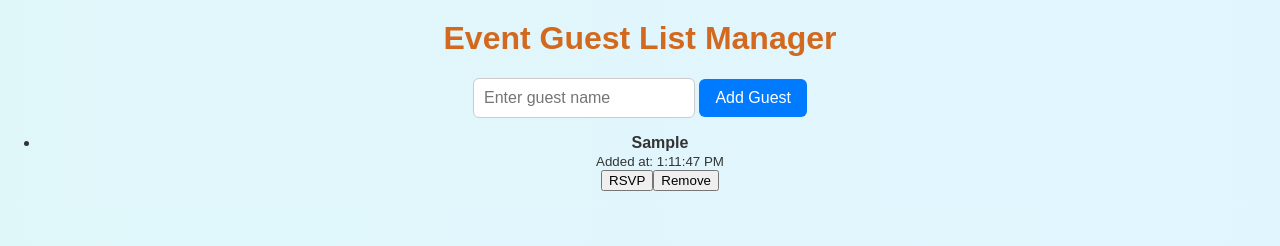
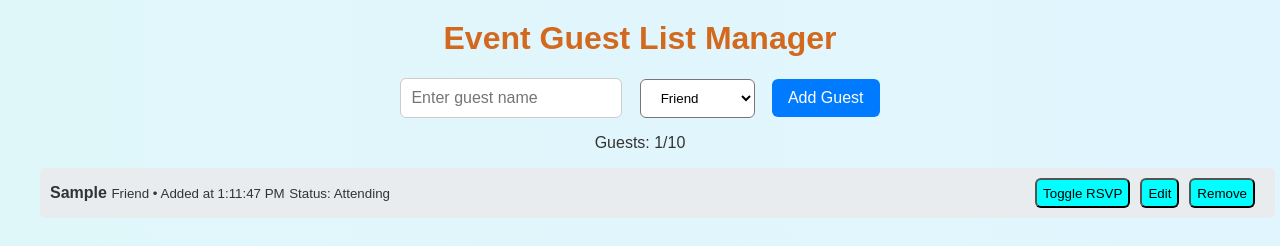
Before and after one commit to amos-kipkorir/Week2-Code-challenge, a plain HTML site: page index.html in a window 1280 px wide. Both pictures are taken after typing "Sample" into the empty fields and a click on the button "Add Guest". Drawn offline with Linux system fonts and the light colour scheme.

```diff
--- a/index.html
+++ b/index.html
@@ -12,8 +12,16 @@
 
         <form id = "guest-form">
             <input type="text" id="guest-name" placeholder="Enter guest name" required/>
+            <select id = "guest-category">
+                <option value = "Friend">Friend</option>
+                <option value = "Family">Family</option>
+                <option value = "Colleague">Colleague</option>
+            </select>
             <button type="submit">Add Guest</button>
         </form>
+
+    <p id="guest-count">Guests: 0/10</p>
+
         <ul id="guest-list"></ul>
     </div>
 
--- a/src/index.js
+++ b/src/index.js
@@ -1,62 +1,95 @@
+document.addEventListener('DOMContentLoaded', function (){
 const form = document.getElementById('guest-form');
-const guestInput = document.getElementById('guest-name');
+const nameInput = document.getElementById('guest-name');
+const categorySelect = document.getElementById('guest-category');
 const guestList = document.getElementById('guest-list');
+const guestCount = document.getElementById('guest-count');
 
 let guests = [];
 
 form.addEventListener('submit', function (e) {
   e.preventDefault();
 
-  const name = guestInput.value.trim();
+  const name = nameInput.value.trim();
+  const category = categorySelect.value;
+
   if (!name) return;
 
   if (guests.length >= 10) {
-    alert('Guest limit reached (10 guests max).');
+    alert('Guest list limit reached! (Max: 10)');
     return;
   }
 
   const guest = {
     id: Date.now(),
     name,
-    attending: false,
-    timestamp: new Date().toLocaleTimeString()
+    category,
+    attending: true,
+    timeAdded: new Date().toLocaleTimeString()
   };
 
   guests.push(guest);
-  guestInput.value = '';
-  renderGuests();
+  updateList();
+  form.reset();
 });
 
-function renderGuests() {
+function updateList() {
   guestList.innerHTML = '';
+  guestCount.textContent = `Guests: ${guests.length}/10`;
 
-  guests.forEach((guest) => {
+  guests.forEach(guest => {
     const li = document.createElement('li');
-    li.className = guest.attending ? 'attending' : '';
+    li.className = 'guest-item';
 
-    const infoDiv = document.createElement('div');
-    infoDiv.className = 'guest-info';
-    infoDiv.innerHTML = `<strong>${guest.name}</strong><br><small>Added at: ${guest.timestamp}</small>`;
+    const info = document.createElement('div');
+    info.className = 'guest-info';
+    info.innerHTML = `
+      <strong class="category-${guest.category}">${guest.name}</strong>
+      <small>${guest.category} • Added at ${guest.timeAdded}</small>
+      <small>Status: ${guest.attending ? 'Attending' : 'Not Attending'}</small>
+    `;
+    const actions = document.createElement('div');
+    actions.className = 'guest-actions';
 
-    const buttonDiv = document.createElement('div');
-    buttonDiv.className = 'buttons';
-
-    const removeBtn = document.createElement('button');
-    removeBtn.textContent = 'Remove';
-    removeBtn.onclick = () => {
-      guests = guests.filter(g => g.id !== guest.id);
-      renderGuests();
+    const toggleBtn = document.createElement('button');
+    toggleBtn.textContent = 'Toggle RSVP';
+    toggleBtn.onclick = () => {
+      guest.attending = !guest.attending;
+      updateList();
+    };
+    const editBtn = document.createElement('button');
+    editBtn.textContent = 'Edit';
+    editBtn.onclick = () => {
+      const input = document.createElement('input');
+      input.type = 'text';
+      input.value = guest.name;
+      input.addEventListener('keydown', (e) => {
+        if (e.key === 'Enter') {
+          const newName = input.value.trim();
+          if (newName) {
+            guest.name = newName;
+            updateList();
+          }
+        }
+      });
+      info.innerHTML = '';
+      info.appendChild(input);
+      input.focus();
     };
 
-    const toggleRSVPBtn = document.createElement('button');
-    toggleRSVPBtn.textContent = guest.attending ? 'Un-RSVP' : 'RSVP';
-    toggleRSVPBtn.onclick = () => {
-      guest.attending = !guest.attending;
-      renderGuests();
+    const deleteBtn = document.createElement('button');
+    deleteBtn.textContent = 'Remove';
+    deleteBtn.onclick = () => {
+      guests = guests.filter(g => g.id !== guest.id);
+      updateList();
     };
 
-    buttonDiv.append(toggleRSVPBtn, removeBtn);
-    li.append(infoDiv, buttonDiv);
+
+
+    actions.append(toggleBtn, editBtn, deleteBtn);
+    li.append(info, actions);
     guestList.appendChild(li);
   });
 }
+
+});
--- a/style.css
+++ b/style.css
@@ -33,6 +33,16 @@ body {
   width: 200px;
   max-width: 100%;
 }
+#guest-category {
+  padding: 10px 16px;
+  border-radius: 6px;
+  cursor:pointer;
+  margin-left: 1%;
+  margin-right: 1%;
+  background-color: #fff;
+
+
+}
 
 #guest-form button {
   padding: 10px 16px;
@@ -45,6 +55,29 @@ body {
   transition: background-color 0.3s ease;
 }
 
+.guest-item {
+  display: flex;
+  justify-content: space-between;
+  align-items: center;
+  background: #e9ecef;
+  padding: 10px;
+  border-radius: 5px;
+  margin-bottom: 10px;
+  margin-right: 5px;
+
+}
+.guest-actions button{
+  margin-right:10px;
+  border-radius: 6px;
+  background-color: aqua;
+  height: 30px;
+
+}
+.guest-actions button:hover {
+  background-color: #ff7200;
+  color: white;
+}
+
 #guest-form button:hover {
   background-color: #ff7200;
 }
```
